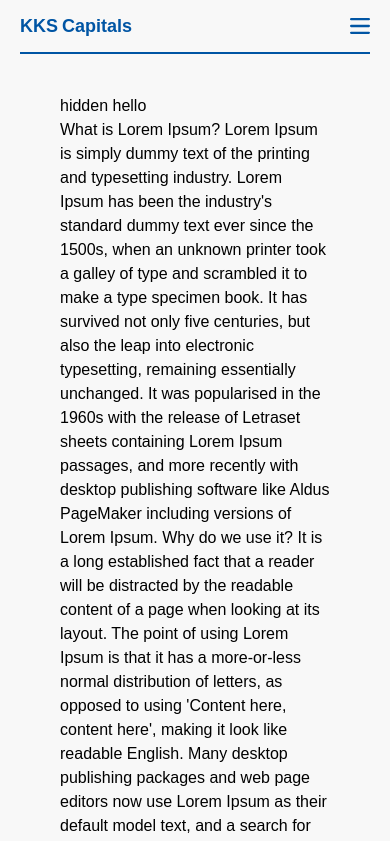
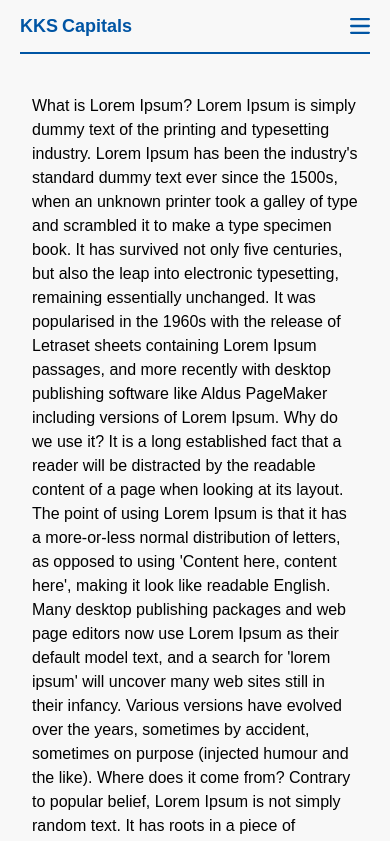
Before and after one commit to Aswanthachu/Blog-nextjs-wordpress, a Next.js app: page /about in a window 390 px wide. Shown: the top 841 px of the page. Built offline with nearby package versions, Linux system fonts and the light colour scheme.

Commit message:
some responsive issues cleared.

```diff
--- a/src/pages/[singlepost].jsx
+++ b/src/pages/[singlepost].jsx
@@ -9,8 +9,8 @@ const singlepost = () => {
 
   return (
     <>
-      <section className="w-full border-t-2 border-darkBlue py-10 px-10">
-        <div className="fiexd left-0 ">hidden hello</div>
+      <section className="w-full border-t-2 border-darkBlue py-10 px-3 md:px-6 lg:px-10">
+
         What is Lorem Ipsum? Lorem Ipsum is simply dummy text of the printing
         and typesetting industry. Lorem Ipsum has been the industry's standard
         dummy text ever since the 1500s, when an unknown printer took a galley
@@ -49,7 +49,7 @@ const singlepost = () => {
             <h1 className="text-xl font-semibold md:text-4xl md:font-medium my-10 lg:ml-12">
               | More Blogs
             </h1>
-            <div className="w-full inline-grid grid-cols-1 md:grid-cols-2 lg:grid-cols-3 gap-y-10 place-items-center">
+            <div className="w-full inline-grid grid-cols-1 md:grid-cols-2 lg:grid-cols-3 gap-x-5 gap-y-10 place-items-center">
               <BlogCard />
               <BlogCard />
               <BlogCard />
--- a/src/pages/index.js
+++ b/src/pages/index.js
@@ -16,7 +16,7 @@ export default function Home() {
         <h1 className="text-xl font-semibold md:text-4xl md:font-medium my-10 lg:ml-12">
           Exclusive Blog
         </h1>
-        <div className="w-full inline-grid grid-cols-1 md:grid-cols-2 lg:grid-cols-3 gap-y-10 place-items-center">
+        <div className="w-full inline-grid grid-cols-1 md:grid-cols-2 lg:grid-cols-3 gap-x-5 gap-y-10 place-items-center">
           <BlogCard />
           <BlogCard />
           <BlogCard />
```
